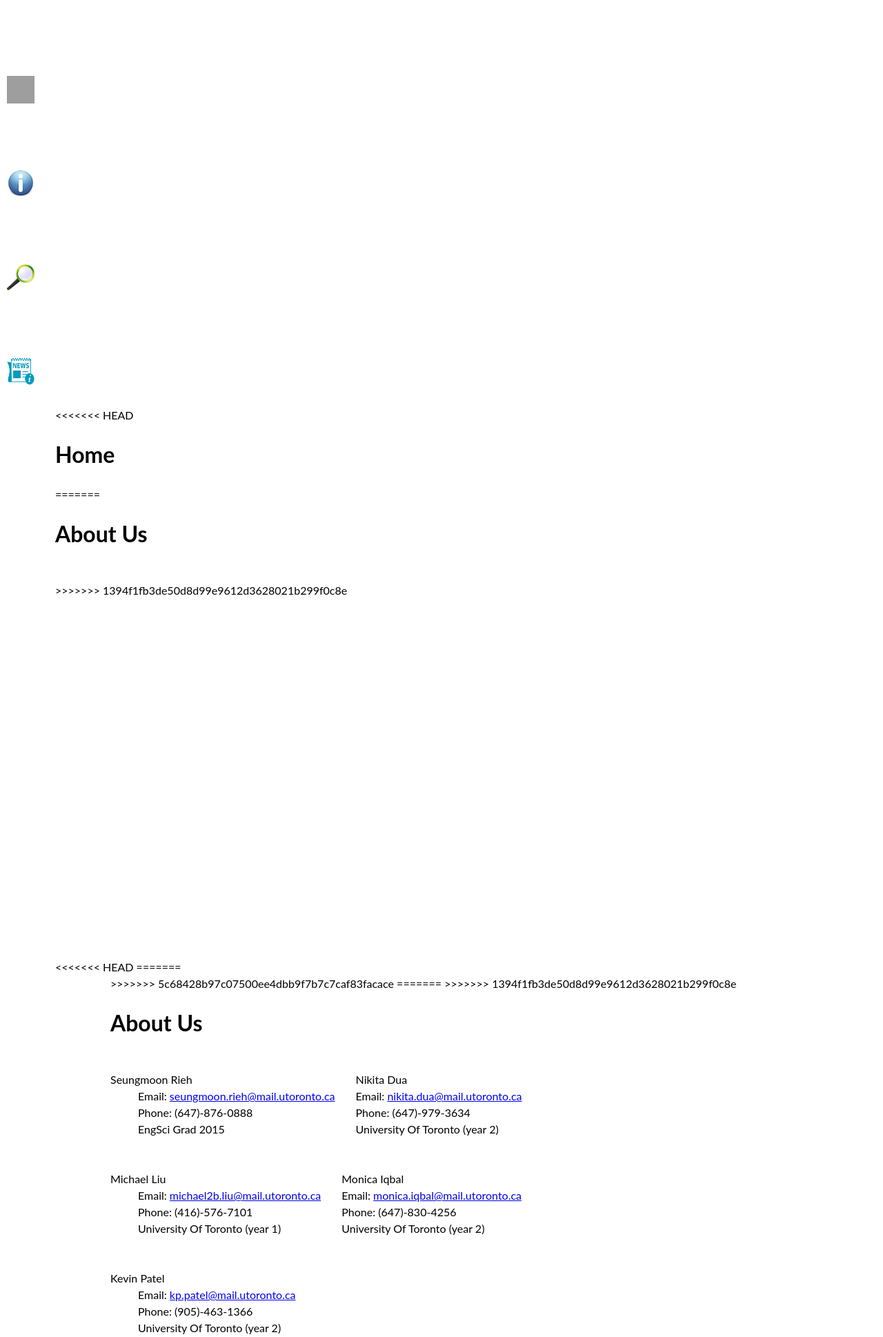
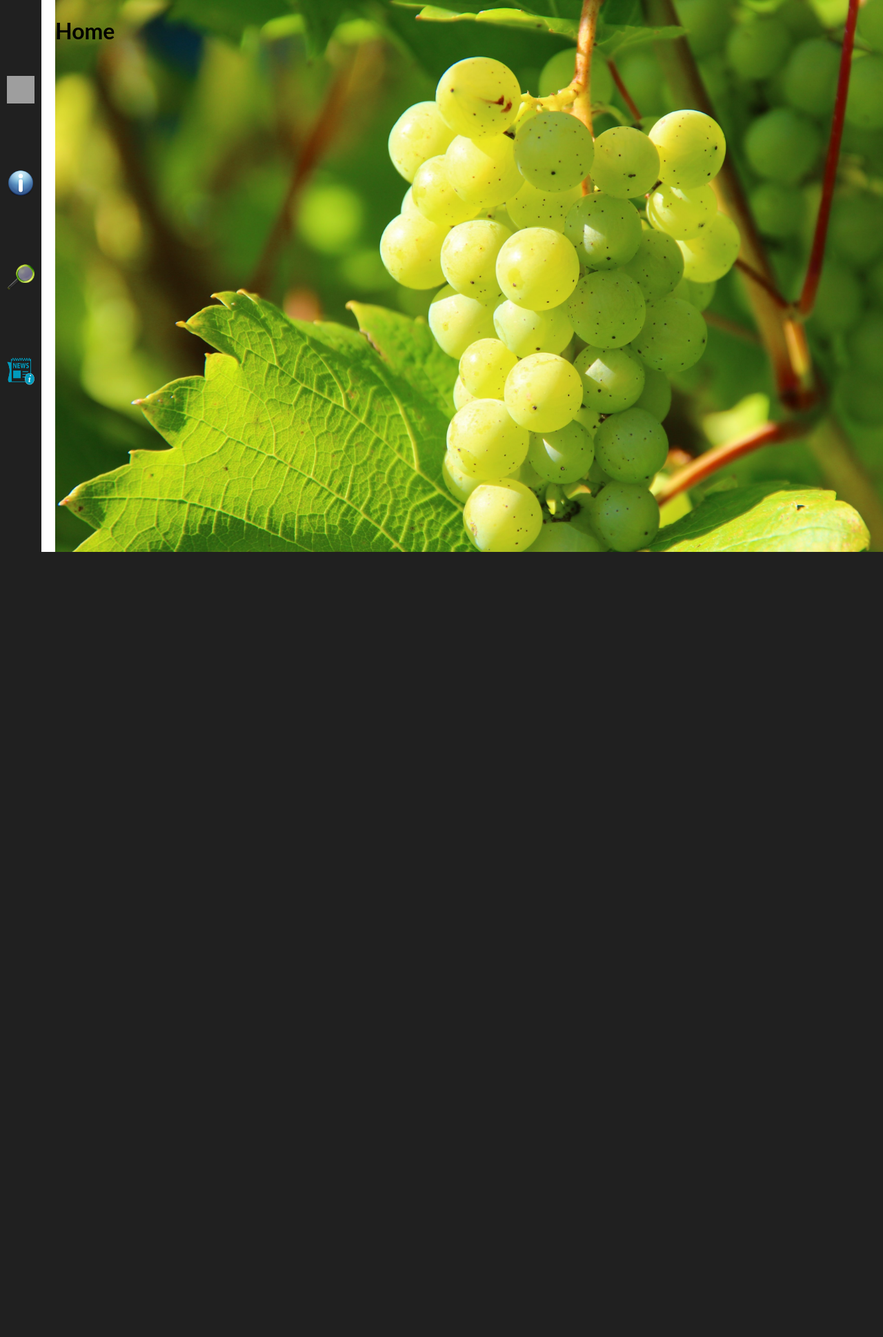
Before and after one commit to kevinp89/Nutrition-Detector, a PHP site: page / in a window 1280 px wide. Shown: the top 1938 px of the page at 69% size. After the commit the page ends 800 px from the top, so only its background shows below. Run offline with PHP 8.4, Linux system fonts and the light colour scheme; some libraries are stand-ins or nearby versions; grey boxes are pictures that could not be loaded.

Commit message:
KEVIN: modified index.php and main.css

```diff
--- a/index.php
+++ b/index.php
@@ -21,7 +21,7 @@
 		</div>
 
 <section class="panel b-blue" id="home">
-<<<<<<< HEAD
+
 
 	    <div class="jumbotron">
       <h1 class="panel__headline" id="aboutUs"><i class="fa fa-camera-retro"></i>Home</h1>
@@ -31,7 +31,7 @@
 
 	    </div>
 
-=======
+
     <div class="panel__content">
       <h1 class="panel__headline" id="aboutUs"><i class="fa fa-camera-retro"></i>About Us</h1>
        	<ul>
@@ -39,18 +39,14 @@
 
 
     </div>
->>>>>>> 1394f1fb3de50d8d99e9612d3628021b299f0c8e
+
   </article>
 </section>
 
 
 <section class="panel b-orange" id="1">
-<<<<<<< HEAD
-=======
-<section class="panel b-blue" id="1">
->>>>>>> 5c68428b97c07500ee4dbb9f7b7c7caf83facace
-=======
->>>>>>> 1394f1fb3de50d8d99e9612d3628021b299f0c8e
+
+
     <div class="panel__content">
       <h1 class="panel__headline" id="aboutUs">About Us</h1>
 
--- a/main.css
+++ b/main.css
@@ -9,7 +9,7 @@ body {
   overflow: hidden;
 }
 
-<<<<<<< HEAD
+
 .jumbotron{
 	background: url("grapes.jpg");
 	background-size: cover;
@@ -17,8 +17,7 @@ body {
 	width: 100%;
 	position: fixed;
 }
-=======
->>>>>>> 1394f1fb3de50d8d99e9612d3628021b299f0c8e
+
 
 .nav-container{
 	position: fixed;
```
